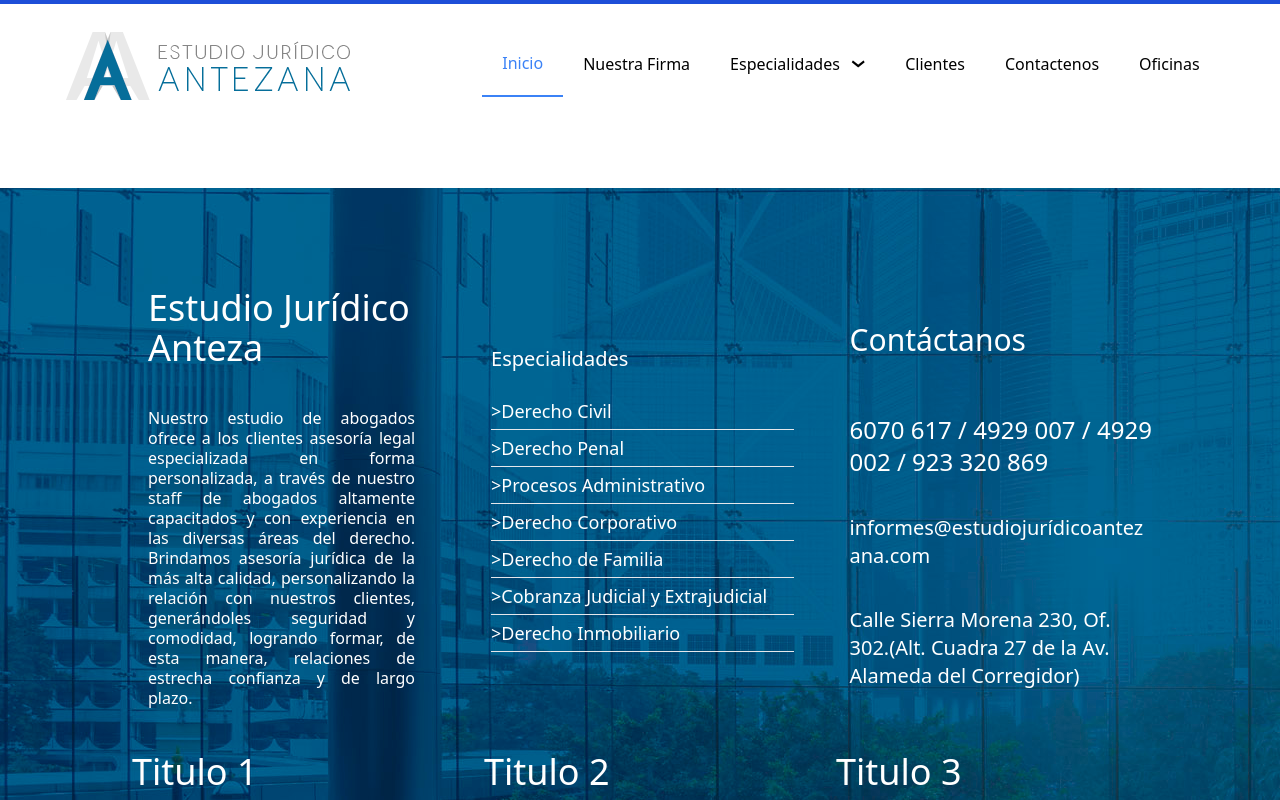
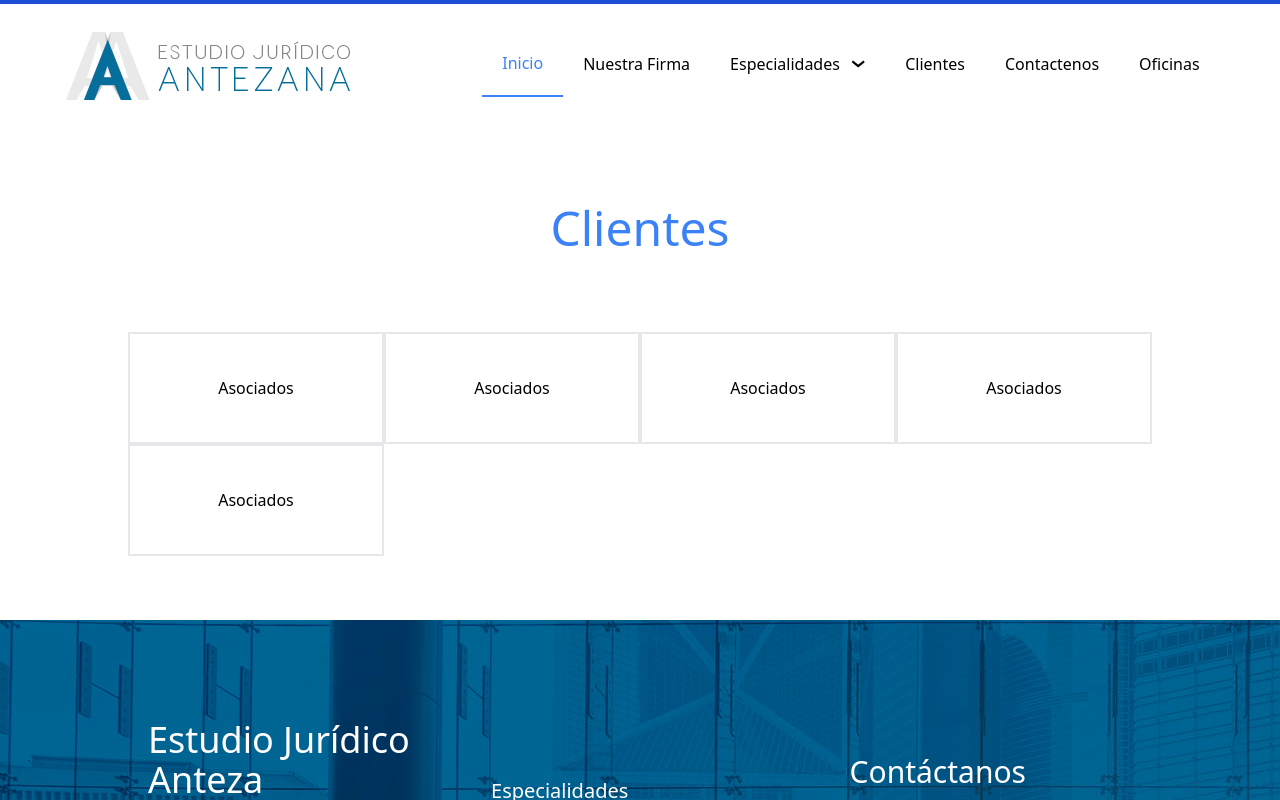
Before and after one commit to H-aythan/landing-page, a React (Create React App) app: page /Clientes in a window 1280 px wide. Shown: the top 800 px of the page. Built offline with nearby package versions, Linux system fonts and the light colour scheme.

Commit message:
addPageClients

```diff
--- a/src/App.js
+++ b/src/App.js
@@ -5,6 +5,7 @@ import HomePage from './pages/homePage/HomePage';
 import firmaPage from './pages/firmaPage/firmaPage';
 import {useState } from 'react';
 import EspecialidadPage from './pages/EspecialidadesPage/EspecialidadPage';
+import ClientesPage from './pages/ClientestPage/ClientesPage';
 
 function App() {
 
@@ -15,7 +16,8 @@ function App() {
       <Header setNamePage={setNamePage}/>
       <Route exact path="/" component={HomePage}/>
       <Route exact path="/Nuestra Firma" component={firmaPage}/>
-      <Route path={`/Especialidades`} component={()=><EspecialidadPage namePage={namePage} setNamePage={setNamePage}/>}/>
+      <Route path="/Especialidades" component={()=><EspecialidadPage namePage={namePage} setNamePage={setNamePage}/>}/>
+      <Route path="/Clientes" component={()=><ClientesPage/>}/>
       <Foot/>
 
     </Router>
--- a/src/header/Header.js
+++ b/src/header/Header.js
@@ -9,7 +9,7 @@ const Header = ({setNamePage}) => {
     const [selected,setSelected]=useState("")
 
     return (
-        <header className="z-10 mb-10 border-t-4 w-screen sticky top-0 bg-white md:h-54 border-blue-700 flex flex-wrap justify-around items-center">
+        <header className="z-10 mb-10 border-t-4  w-screen sticky top-0 bg-white md:h-54 border-blue-700 flex flex-wrap justify-around items-center">
             <div className="flex items-center justify-between w-4/5 md:max-w-max " >
                 <NavLink to="/Especialidades" ><img src={logo}  alt="logo.jpg"/></NavLink>
                 <div className="md:hidden border-2 rounded ml-8 py-3 px-3 w-12 h-12 flex justify-center flex-wrap items-center"  onClick={()=>setShow(!show) }>
--- /dev/null
+++ b/src/pages/ClientestPage/ClientesPage.js
@@ -0,0 +1,18 @@
+import React from 'react'
+const clientes=[1,1,1,1,1]
+const ClientesPage = () => {
+    return (
+        <div className="flex flex-col items-center flex-wrap ">
+            <h1 className="text-5xl text-blue-500 text-center mb-20 mt-10">Clientes</h1>
+            <ul className="flex flex-col md:flex-row flex-wrap w-4/5 ">
+                {clientes.map(()=>{
+                    return<li className="border-2 md:w-1/4 h-28 flex items-center justify-center ">
+                        Asociados
+                    </li>
+                })}
+            </ul>
+        </div>
+    )
+}
+
+export default ClientesPage;
```
